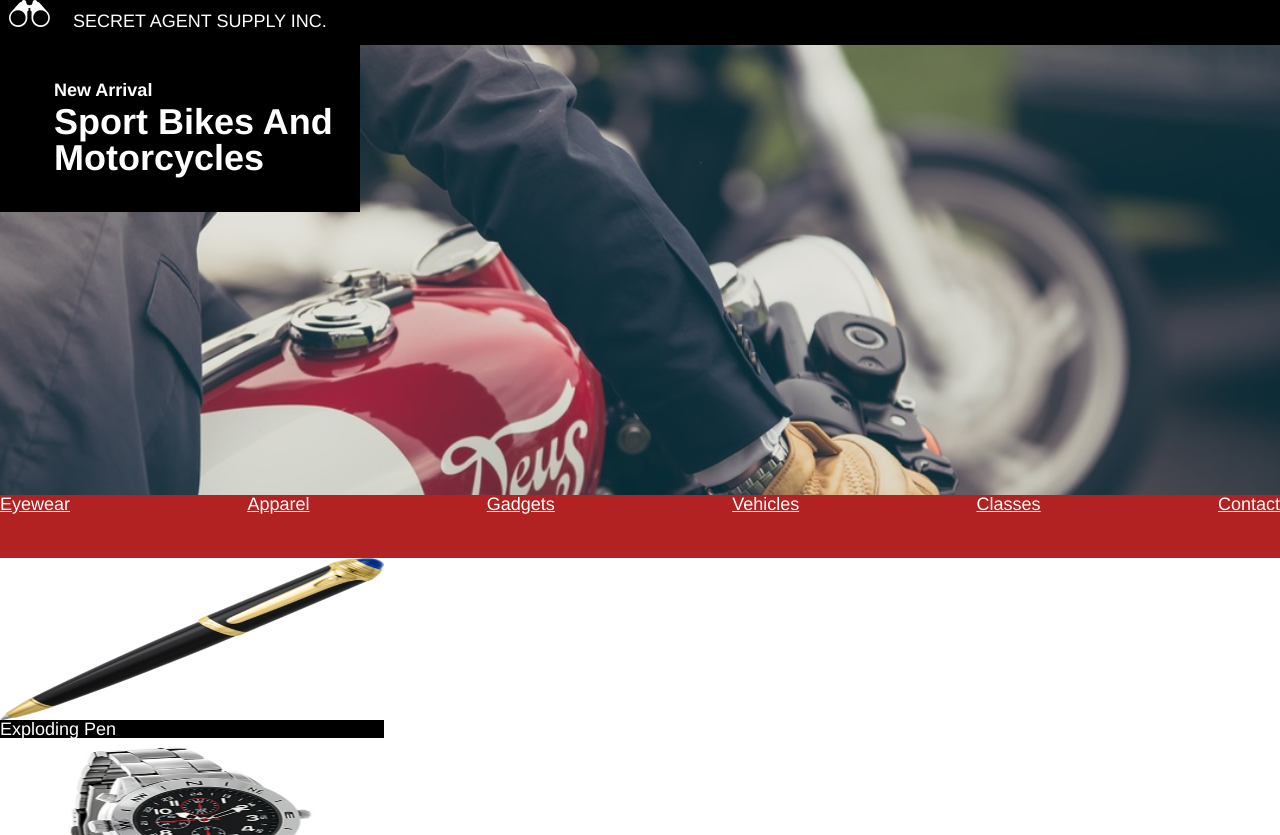
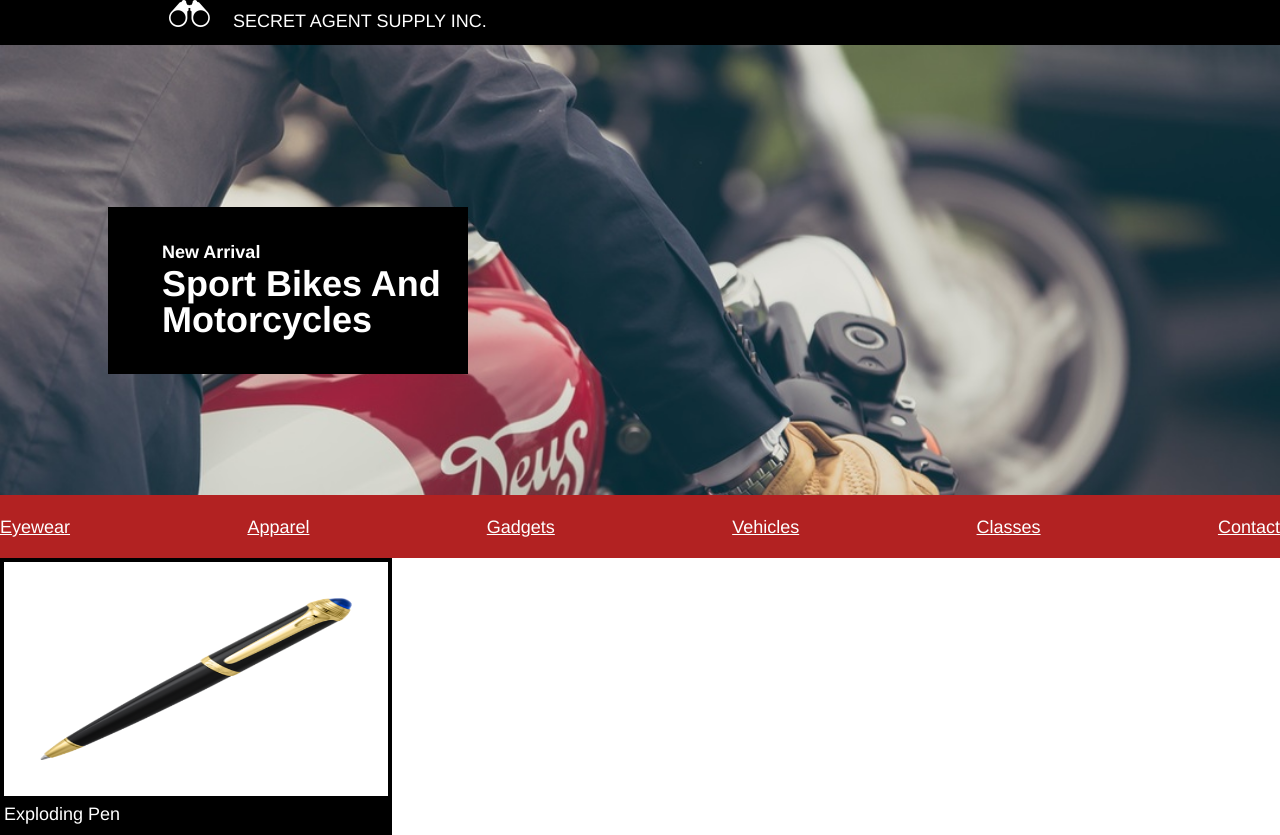
Before and after one commit to ShaynaCornelius/Secretagentsupply, a plain HTML site: page index.html in a window 1280 px wide. Shown: the top 835 px of the page. Drawn offline with Linux system fonts and the light colour scheme.

Commit message:
trying to get product grid to line up

```diff
--- a/index.html
+++ b/index.html
@@ -9,11 +9,14 @@
   <body>
 
     <!--Top Header Banner-->
-
-    <header>
-      <img src="./resources/images/logo.png" alt="binocular logo">
-      <span>SECRET AGENT SUPPLY INC.</span>
-    </header>
+    <div class="full-width">
+      <div class="small-width">
+        <header>
+          <img src="./resources/images/logo.png" alt="binocular logo">
+          <span>SECRET AGENT SUPPLY INC.</span>
+        </header>
+      </div>
+    </div>
 
     <!--Main Photo Banner with Nav Bar-->
 
--- a/resources/css/style.css
+++ b/resources/css/style.css
@@ -11,10 +11,18 @@ body{
 
 /* Header */
 
+.full-width {
+  background-color: black;
+  background-size: cover;
+}
+
+.small-width {
+  width: 960px;
+  margin: 0px auto;
+}
+
 header {
-  background-color: black;
   height: 2.5rem;
-  align-items: center;
 }
 
 header img {
@@ -42,11 +50,16 @@ header span {
   width: 20rem;
   background-color: black;
   color: white;
+  font-family: Helvetica;
+  margin-left: 6rem;
+  position: relative;
+  top: 9rem;
 }
 
 .top-content h3 {
   font-size: 1rem;
   font-weight: bold;
+  font-family: Helvetica;
   padding-top: 2rem;
   padding-bottom: 0.25rem;
   padding-left: 3rem;
@@ -57,6 +70,7 @@ header span {
   font-weight: bold;
   padding-left: 3rem;
   padding-bottom: 2rem;
+  font-family: Helvetica;
 }
 
 nav {
@@ -65,29 +79,37 @@ nav {
   height: 3.5rem;
   color: white;
   justify-content: space-between;
+  align-items: center;
 }
 
 nav a {
   color: white;
+  padding-top: 0.75rem;
 }
 
 /* Main Content */
 
 .product-grid {
-  display: inline-block;
+  display: inline-flex;
+  flex-direction: row;
 }
 
 .product {
   display: flex;
   flex-direction: column;
+  align-content: center;
   width: 30%;
+  border: 4px solid black;
 }
 
 .product img {
   height: 9rem;
+  padding: 2rem 2rem;
 }
 
 .product span {
   color: white;
   background-color: black;
+  padding-top: 0.5rem;
+  padding-bottom: 0.5rem;
 }
```
